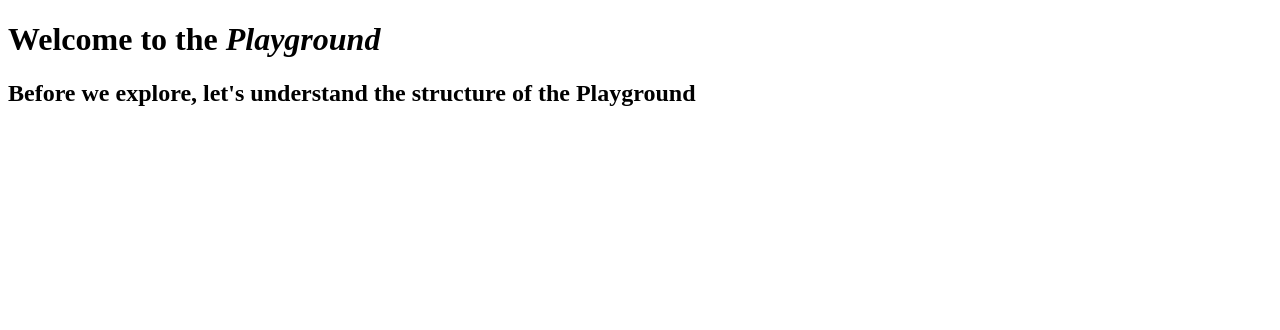
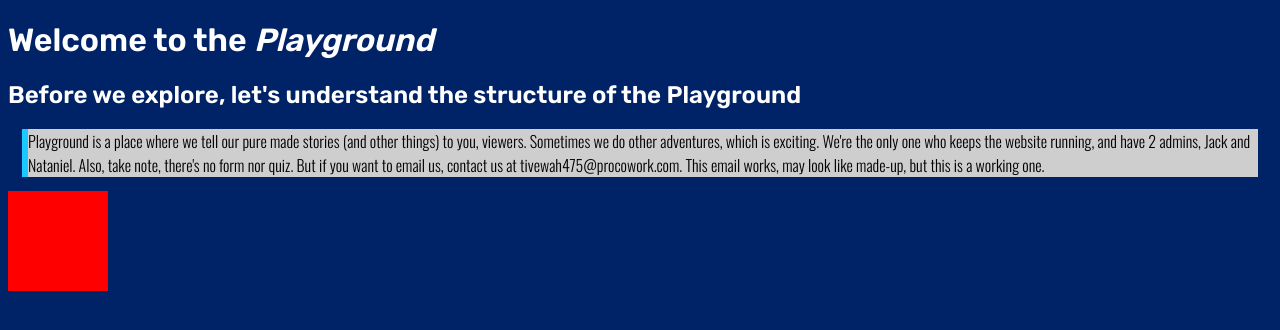
Before and after one commit to TheRobotCodingMan/theplayground, a plain HTML site: page index.html in a window 1280 px wide. Drawn offline with nearby package versions, Linux system fonts and the light colour scheme.

Commit message:
Update index.html
Testing

```diff
--- a/index.html
+++ b/index.html
@@ -1,10 +1,19 @@
 <!DOCTYPE html>
-<html>
+<html lang="en-PH">
 <head>
+<link rel="preconnect" href="https://fonts.googleapis.com">
+<link rel="preconnect" href="https://fonts.gstatic.com" crossorigin>
+<link href="https://fonts.googleapis.com/css2?family=Rubik:wght@600&display=swap" rel="stylesheet">
+<link rel="preconnect" href="https://fonts.googleapis.com">
+<link rel="preconnect" href="https://fonts.gstatic.com" crossorigin>
+<link href="https://fonts.googleapis.com/css2?family=Oswald:wght@300&display=swap" rel="stylesheet">
+<link rel="stylesheet" href="index.css">
 <title>The Playground: Part 1</title>
 </head>
 <body>
 <h1>Welcome to the <b><i>Playground</i></b></h1>
 <h2>Before we explore, let's understand the structure of the Playground</h2>
+<p>Playground is a place where we tell our pure made stories (and other things) to you, viewers. Sometimes we do other adventures, which is exciting. We're the only one who keeps the website running, and have 2 admins, Jack and Nataniel. Also, take note, there's no form nor quiz. But if you want to email us, contact us at tivewah475@procowork.com. This email works, may look like made-up, but this is a working one.</p>
+<div></div>
 </body>
 </html>
```
